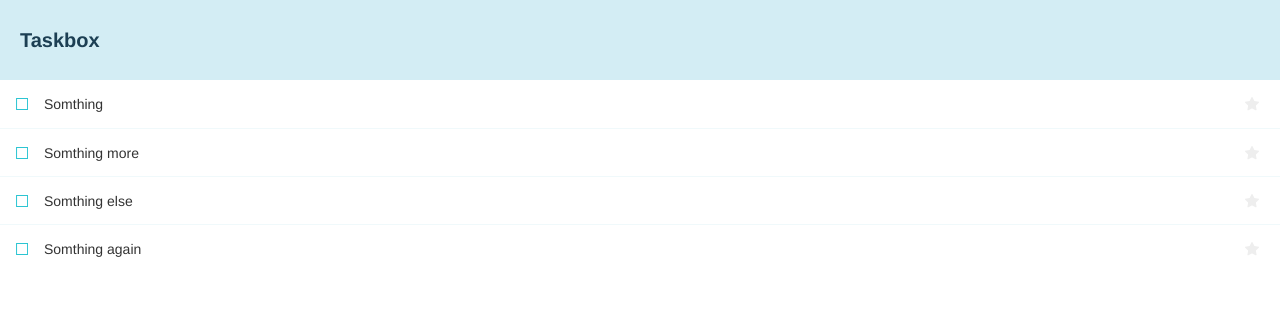
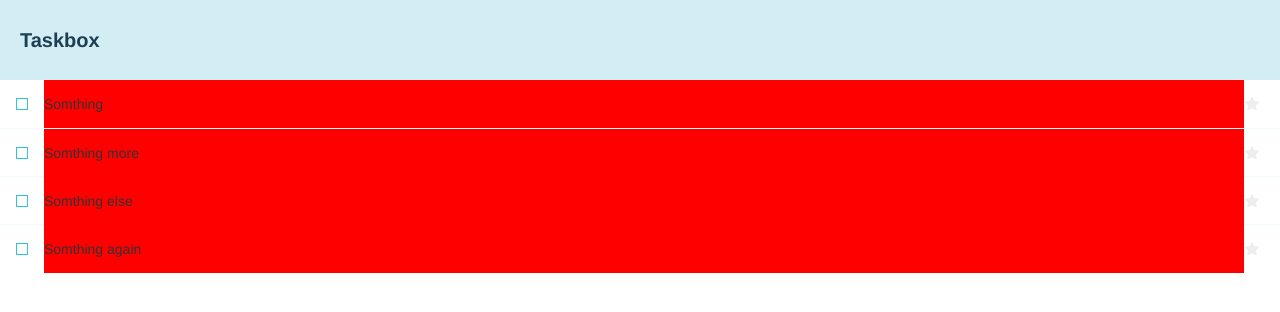
Before and after one commit to codeOlam/taskbox, a React (Create React App) app: page / in a window 1280 px wide. Shown: the top 312 px of the page. Built offline with nearby package versions, Linux system fonts and the light colour scheme; a web font is replaced by a local one.

Commit message:
changed task backgound to red

```diff
--- a/src/components/Task.js
+++ b/src/components/Task.js
@@ -18,6 +18,8 @@ export default function Task({task: {id, title, state}, onArchiveTask, onPinTask
                 type="text"
                 value={title}
                 readOnly={true}
+                placeholder="Input title"
+                style={{background: 'red'}}
                 />
             </div>
             <div className="actions" onClick={event => event.stopPropagation()}>
```
